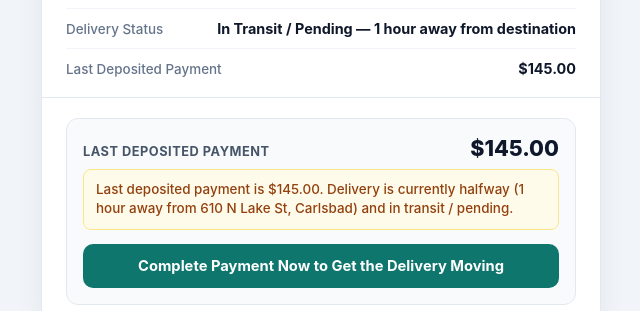
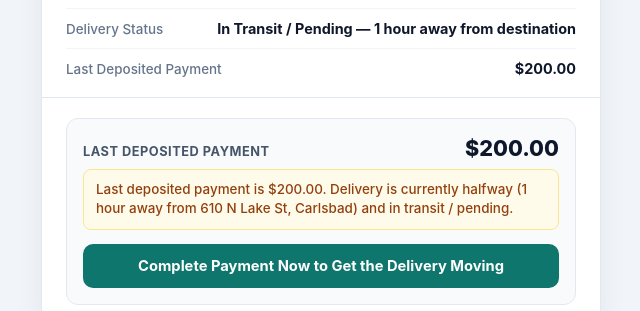
Before and after one commit to tracking-code/shipment-status, a plain HTML site: page index.html in a window 1280 px wide. Shown: the part 435-746 px from the top of the page, 319-959 px from the left. Drawn offline with Linux system fonts and the light colour scheme.

Commit message:
Update index.html

```diff
--- a/index.html
+++ b/index.html
@@ -330,7 +330,7 @@
         </div>
         <div class="detail-row">
           <span class="detail-label">Last Deposited Payment</span>
-          <span class="detail-value">$145.00</span>
+          <span class="detail-value">$200.00</span>
         </div>
       </div>
     </section>
@@ -339,10 +339,10 @@
       <div class="payment-panel">
         <div class="payment-top">
           <span class="payment-label">Last Deposited Payment</span>
-          <span class="payment-amount">$145.00</span>
+          <span class="payment-amount">$200.00</span>
         </div>
         <p class="payment-note" id="paymentNote">
-          Last deposited payment is $145.00. Delivery is currently halfway (1 hour away from 610 N Lake St, Carlsbad) and in transit / pending.
+          Last deposited payment is $200.00. Delivery is currently halfway (1 hour away from 610 N Lake St, Carlsbad) and in transit / pending.
         </p>
         <button type="button" class="btn" id="completeBtn" onclick="handleCompletePayment()">
           Complete Payment Now to Get the Delivery Moving
@@ -373,7 +373,7 @@
 
       deliveryRow.textContent = "In Transit — 1 hour away from destination (Moving)";
 
-      note.textContent = "Last deposited payment: $145.00. Payment completion recorded on November 27, 2026.";
+      note.textContent = "Last deposited payment: $200.00. Payment completion recorded on November 27, 2026.";
       note.style.background = "#f8fafc";
       note.style.color = "#475569";
       note.style.borderColor = "#e2e8f0";
```
